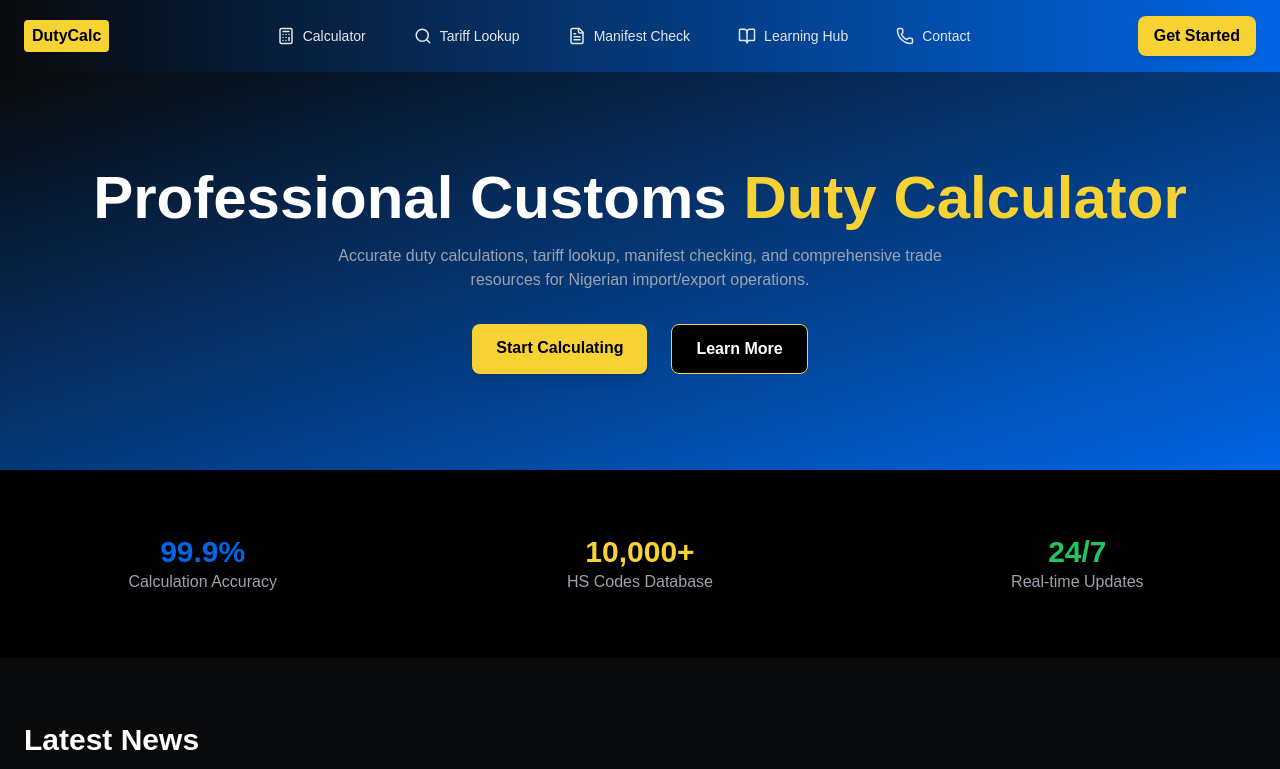
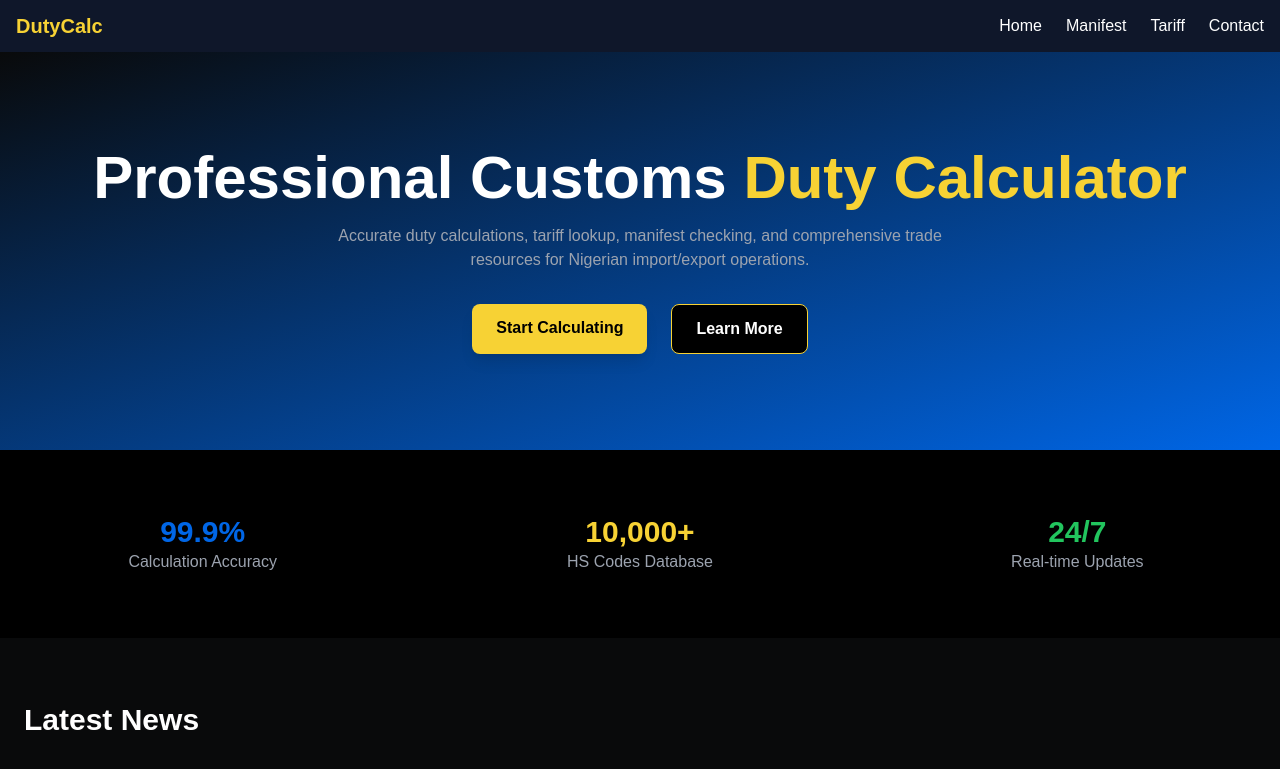
Before and after one commit to Ayblack07/dutycalc, a Next.js app: page / in a window 1280 px wide. Shown: the top 769 px of the page. Built offline with nearby package versions, Linux system fonts and the light colour scheme.

Commit message:
update navbar

```diff
--- a/src/components/navbar.tsx
+++ b/src/components/navbar.tsx
@@ -1,62 +1,46 @@
 "use client";
 
+import { useState } from "react";
 import Link from "next/link";
-import { usePathname } from "next/navigation";
-import {
-  Calculator,
-  Search,
-  FileText,
-  BookOpen,
-  Phone,
-} from "lucide-react"; // icons
+import { Menu, X } from "lucide-react";
 
 export default function Navbar() {
-  const pathname = usePathname();
-
-  const links = [
-    { href: "/calculator", label: "Calculator", icon: Calculator },
-    { href: "/tariff", label: "Tariff Lookup", icon: Search },
-    { href: "/manifest", label: "Manifest Check", icon: FileText },
-    { href: "/learning-hub", label: "Learning Hub", icon: BookOpen },
-    { href: "/contact", label: "Contact", icon: Phone },
-  ];
+  const [open, setOpen] = useState(false);
 
   return (
-    <nav className="bg-gradient-to-r from-[#090A0B] to-[#0066E6] text-white shadow-lg">
-      <div className="container mx-auto flex justify-between items-center px-6 py-4">
+    <nav className="bg-[#0f172a] text-white px-4 py-3 shadow-md">
+      <div className="max-w-7xl mx-auto flex justify-between items-center">
         {/* Logo */}
-        <Link href="/" className="flex items-center space-x-2">
-          <span className="bg-[#F7D234] text-black px-2 py-1 rounded font-bold">
-            DutyCalc
-          </span>
+        <Link href="/" className="text-xl font-bold text-[#F7D234]">
+          DutyCalc
         </Link>
 
-        {/* Menu */}
-        <div className="flex space-x-6">
-          {links.map(({ href, label, icon: Icon }) => (
-            <Link
-              key={href}
-              href={href}
-              className={`flex items-center gap-2 px-3 py-2 rounded-md text-sm font-medium transition ${
-                pathname === href
-                  ? "bg-[#0066E6] text-white"
-                  : "text-gray-200 hover:text-white hover:bg-[#1F2937]/50"
-              }`}
-            >
-              <Icon size={18} />
-              {label}
-            </Link>
-          ))}
+        {/* Desktop Menu */}
+        <div className="hidden md:flex space-x-6">
+          <Link href="/" className="hover:text-[#F7D234]">Home</Link>
+          <Link href="/manifest" className="hover:text-[#F7D234]">Manifest</Link>
+          <Link href="/tariff" className="hover:text-[#F7D234]">Tariff</Link>
+          <Link href="/contact" className="hover:text-[#F7D234]">Contact</Link>
         </div>
 
-        {/* CTA Button */}
-        <Link
-          href="/calculator"
-          className="bg-[#F7D234] hover:bg-[#F4D465] text-black px-4 py-2 rounded-lg font-semibold shadow-md"
+        {/* Mobile Hamburger */}
+        <button
+          className="md:hidden p-2"
+          onClick={() => setOpen(!open)}
         >
-          Get Started
-        </Link>
+          {open ? <X size={24} /> : <Menu size={24} />}
+        </button>
       </div>
+
+      {/* Mobile Dropdown */}
+      {open && (
+        <div className="md:hidden mt-2 space-y-2 bg-[#1e293b] p-4 rounded-lg">
+          <Link href="/" className="block hover:text-[#F7D234]">Home</Link>
+          <Link href="/manifest" className="block hover:text-[#F7D234]">Manifest</Link>
+          <Link href="/tariff" className="block hover:text-[#F7D234]">Tariff</Link>
+          <Link href="/contact" className="block hover:text-[#F7D234]">Contact</Link>
+        </div>
+      )}
     </nav>
   );
 }
```
